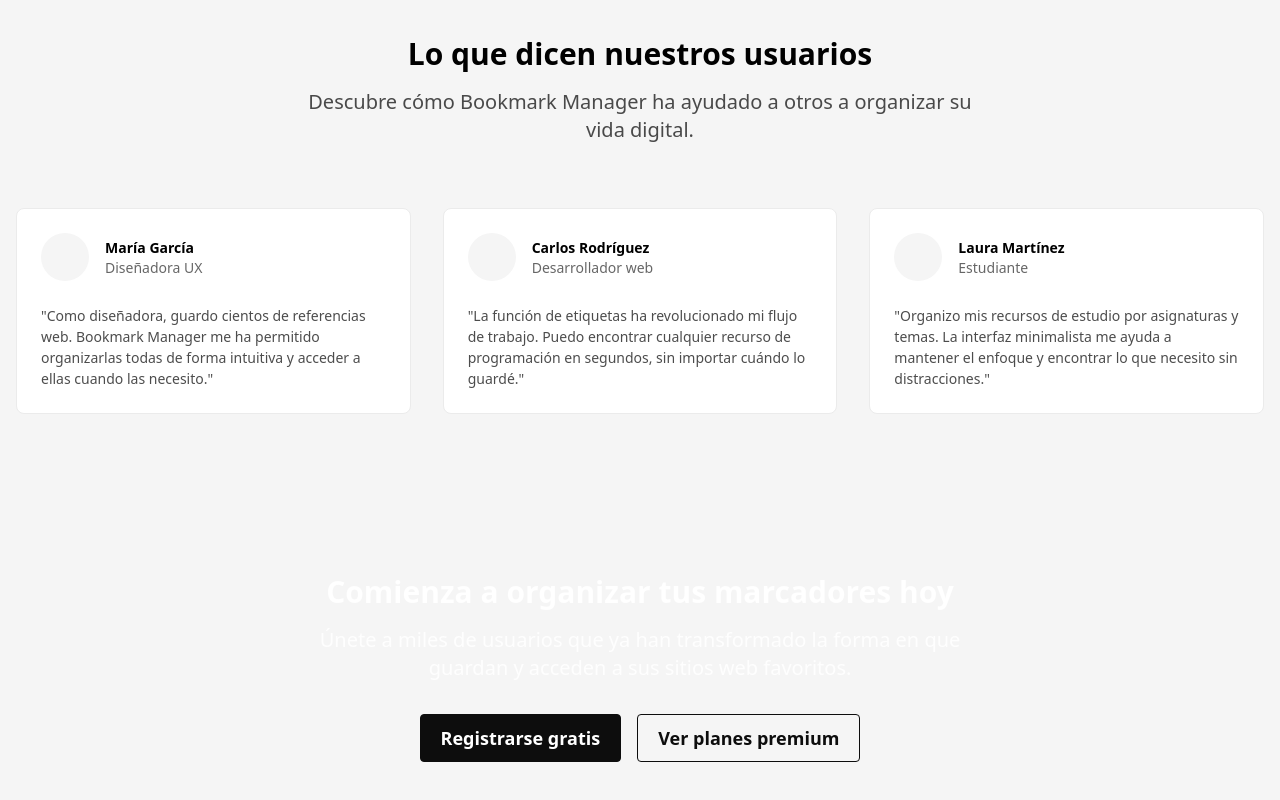
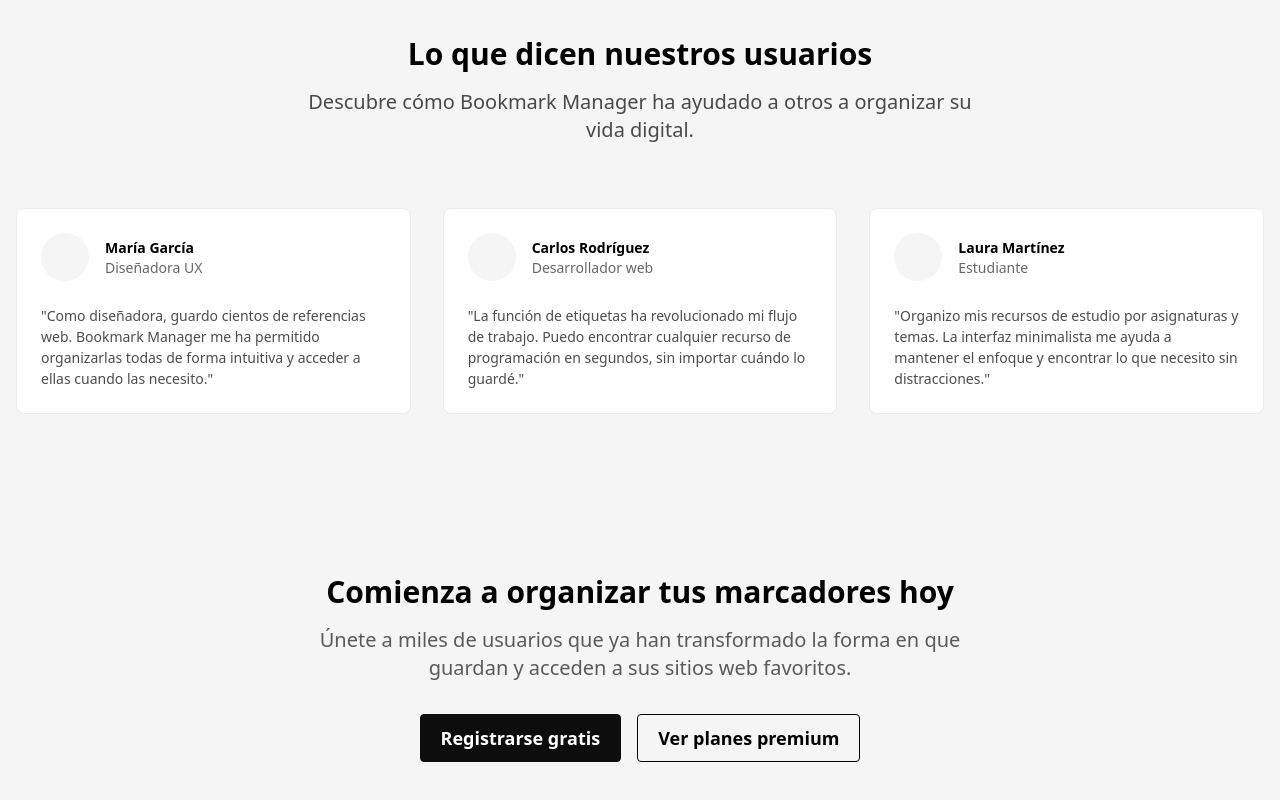
Before and after one commit to mazax28/bookmark-manager, a React (Vite) app: page / in a window 1280 px wide. Shown: the part 1569-2369 px from the top of the page. Built offline with nearby package versions, Linux system fonts and the light colour scheme; no server answers.

Commit message:
fix: adjust styling in CTA component for improved readability and consistency

```diff
--- a/src/components/CTA.jsx
+++ b/src/components/CTA.jsx
@@ -2,16 +2,16 @@ import React from 'react'
 
 function CTA() {
   return (
-    <section className="py-20 bg-base-200 text-neutral-content">
+    <section className="py-20 bg-base-200">
       <div className="container mx-auto px-4 text-center">
-        <h2 className="text-3xl font-bold mb-4">Comienza a organizar tus marcadores hoy</h2>
-        <p className="text-xl opacity-90 max-w-2xl mx-auto mb-8">
+        <h2 className="text-3xl font-bold mb-4 text-base-content">Comienza a organizar tus marcadores hoy</h2>
+        <p className="text-xl opacity-90 max-w-2xl mx-auto mb-8 text-base-content/70">
           Únete a miles de usuarios que ya han transformado la forma en que guardan y acceden a sus sitios web
           favoritos.
         </p>
         <div className="flex flex-col sm:flex-row gap-4 justify-center">
           <button className="btn btn-lg btn-primary">Registrarse gratis</button>
-          <button className="btn btn-lg btn-outline btn-primary">
+          <button className="btn btn-outline btn-lg">
             Ver planes premium
           </button>
         </div>
```
